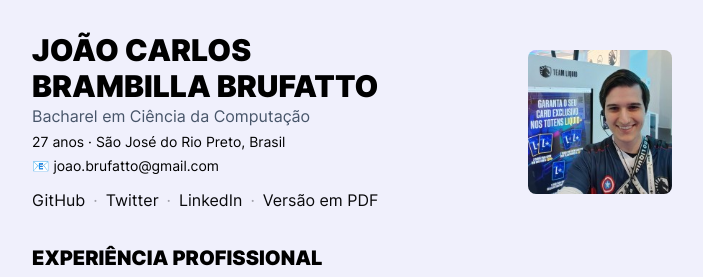
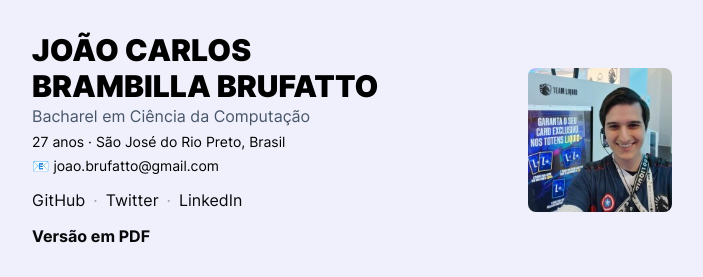
Before and after one commit to jowslive/cv, a plain HTML site: page index.html in a window 1280 px wide. Shown: the top 277 px of the page, without its empty margins (288-991 px from the left). Drawn offline with Linux system fonts and the light colour scheme.

Commit message:
Update index.html
Fixed "Versão em PDF" button overlaying with img

```diff
--- a/index.html
+++ b/index.html
@@ -52,8 +52,10 @@
               </a>·
               <a target="_blank" class="text-zinc-950 hover:underline" href="https://www.linkedin.com/in/joaocarlosbrambillabrufatto/">
                 LinkedIn
-              </a>·
-              <a class="text-zinc-950 hover:underline" onclick="window.print();">
+              </a>
+            </div>
+            <div class="mt-3">
+              <a class="text-zinc-950 hover:underline font-bold" onclick="window.print();" href="">
                 Versão em PDF
               </a>
             </div>
```
